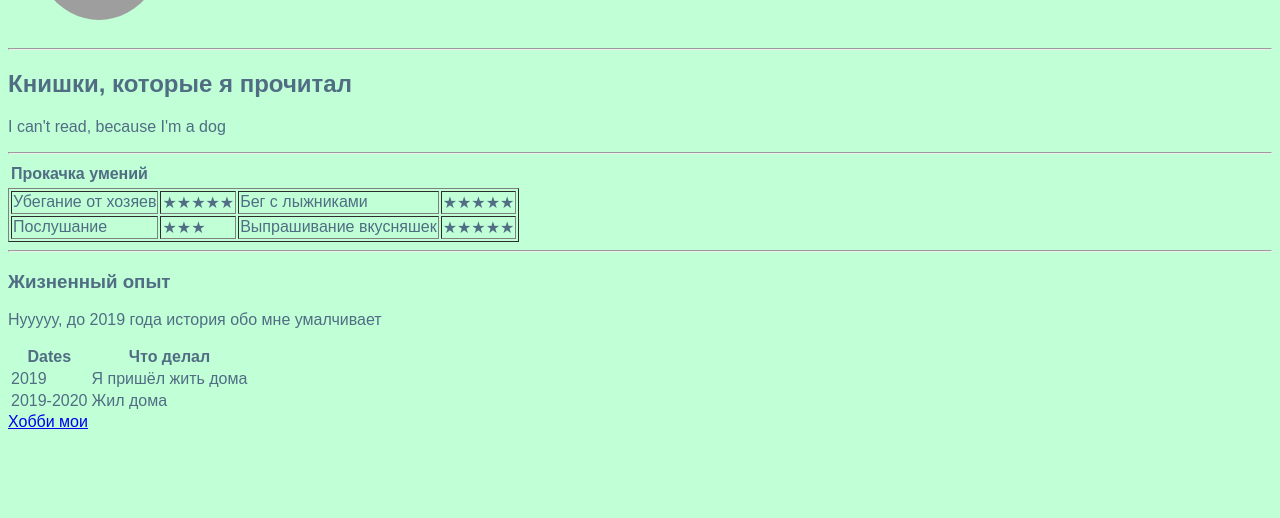
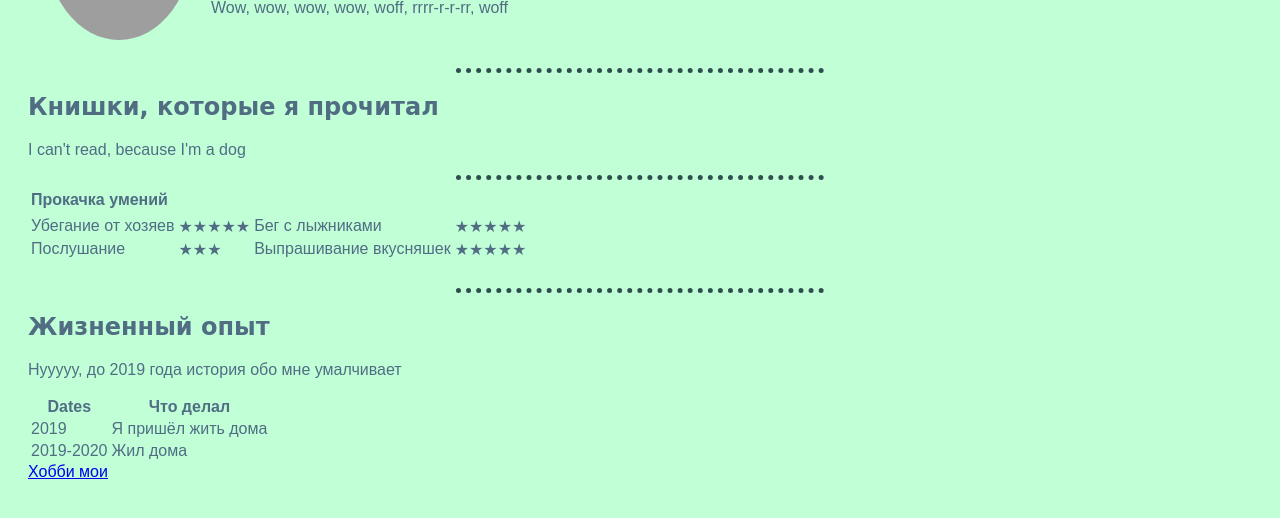
Before and after one commit to Vasil163/Hasky-CV, a plain HTML site: page index.html in a window 1280 px wide. Shown: the part 204-722 px from the top of the page. Drawn offline with Linux system fonts and the light colour scheme; grey boxes are pictures that could not be loaded; a web font is replaced by a local one.

Commit message:
Some changes in css

```diff
--- a/css/styles.css
+++ b/css/styles.css
@@ -7,6 +7,25 @@ h1 {
     font-family: 'Rampart One', cursive;
     color: #506D84;
 }
+h2 {
+    font-family: 'Rampart One', cursive;
+}
 img {
     border-radius: 100%;
 }
+div {
+    padding: 20px;
+}
+hr {
+    border-style: none;
+    border-top-style: dotted;
+    border-color: darkslategrey;
+    border-width: 5px;
+    width: 30%;
+}
+a:hover {
+    background-color: gainsboro;
+}
+.table {
+    border-style: hidden;
+}
--- a/index.html
+++ b/index.html
@@ -6,11 +6,13 @@
     <meta name="viewport" content="width=device-width, initial-scale=1.0">
     <title>Hasya's Personal Site</title>
     <link rel="stylesheet" href="css/styles.css">
+    <link rel="icon" href="favicon.ico">
     <link rel="preconnect" href="https://fonts.googleapis.com">
 <link rel="preconnect" href="https://fonts.gstatic.com" crossorigin>
 <link href="https://fonts.googleapis.com/css2?family=Bellota+Text:wght@700&family=Rampart+One&family=RocknRoll+One&display=swap" rel="stylesheet">
 </head>
 <body>
+    <div>
     <table cellspacing ="15">
         <tr>
             <td><img height="200" width="150" class="circular" src="https://scontent-arn2-1.xx.fbcdn.net/v/t1.6435-9/p526x296/241686492_1049209285909147_7039103959329881807_n.jpg?_nc_cat=107&ccb=1-5&_nc_sid=730e14&_nc_ohc=Ttl8jC51eKkAX8vCtU6&_nc_ht=scontent-arn2-1.xx&oh=b857c167ca146d7017441ba2c9659b7a&oe=6161C8FD" alt="It's me"></td>
@@ -28,13 +30,13 @@
 
     <hr>
 
-    <table>
+    <table class="table">
         <tr>
         <thead>
          <th>Прокачка умений </th>
         </thead>
         </tr>
-        <table border="1">
+        <table class="table">
         <tbody>
             <tr>
                 <td>Убегание от хозяев</td>
@@ -51,10 +53,11 @@
         </tbody>
     </table>
     </table>
+    <br>
 
     <hr>
 
-    <h3>Жизненный опыт</h3>
+    <h2>Жизненный опыт</h2>
 
     <p>Нууууу, до 2019 года история обо мне умалчивает</p>
 
@@ -74,14 +77,16 @@
                 <td>2019-2020</td>
                 <td>Жил дома</td>
                </tr>
+               <tfoot>
+
+            </tfoot>
+
+        </table>
+        <a href="hasya'shobbies.html">Хобби мои</a>
         </tbody>
+    </div>
 
-        <tfoot>
 
-        </tfoot>
-
-    </table>
-    <a href="hasya'shobbies.html">Хобби мои</a>
 
 
 </body>
```
Also changed, not shown: favicon.ico (added).
